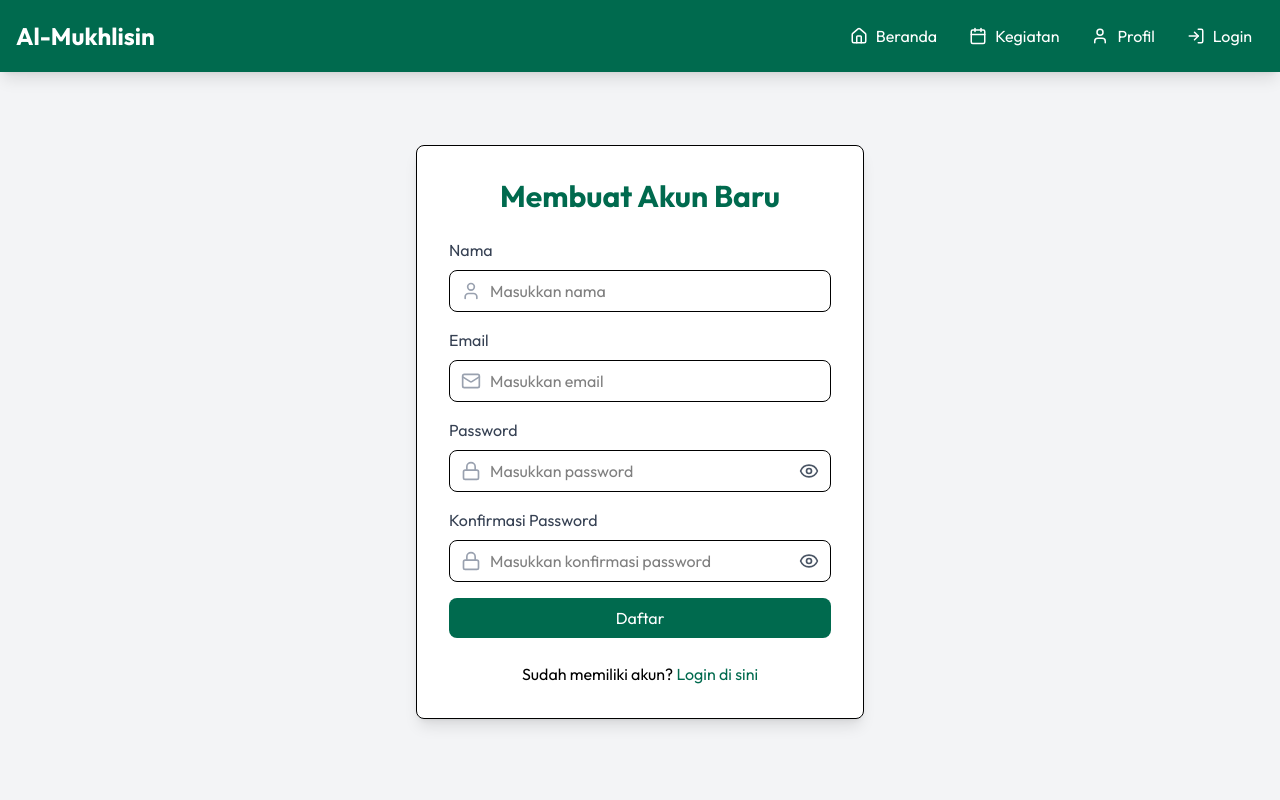
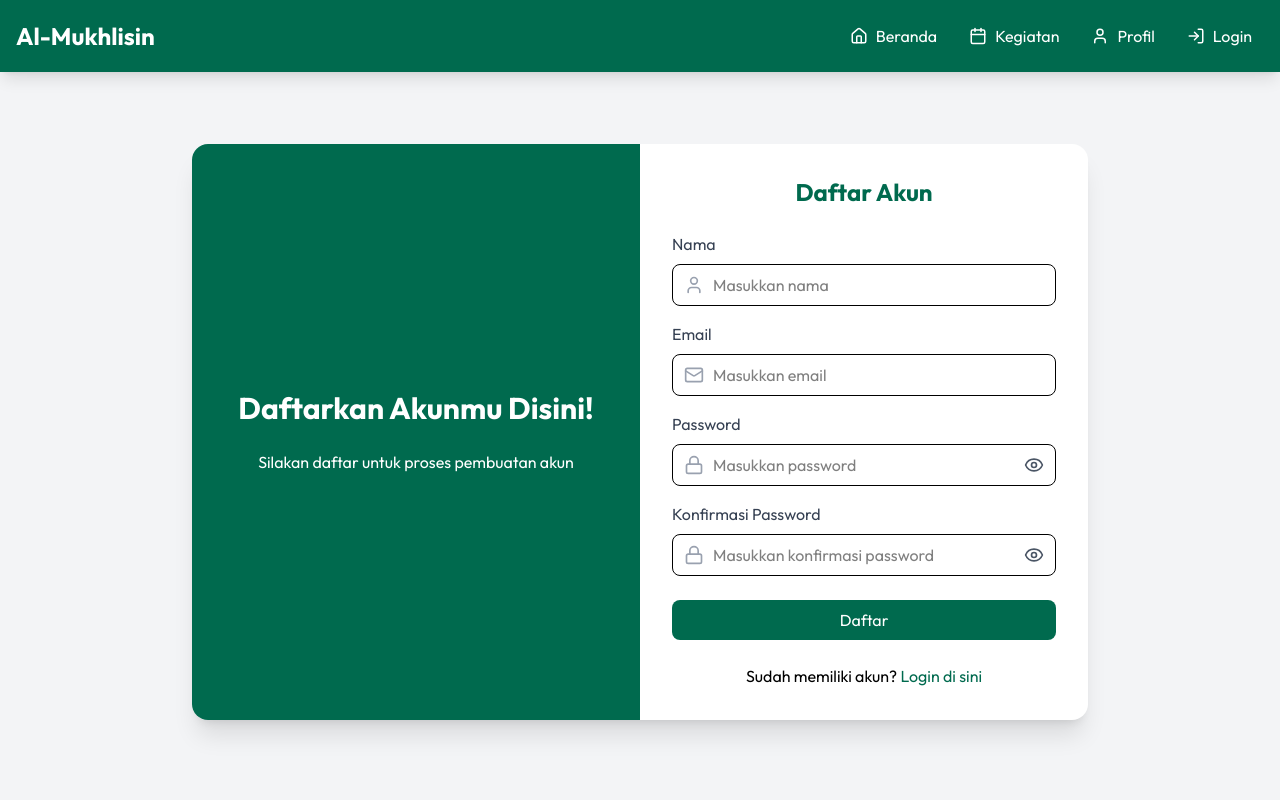
Before and after one commit to Fikri-Rouzan/al-mukhlisin-event, a Vue app: page /register in a window 1280 px wide. Shown: the top 800 px of the page. Built offline with nearby package versions, Linux system fonts and the light colour scheme; no server answers.

Commit message:
twenty-eighth commit

```diff
--- a/src/router/index.js
+++ b/src/router/index.js
@@ -29,7 +29,11 @@ const routes = [
     path: "/",
     component: PublicLayout,
     children: [
-      { path: "", name: "Home", component: HomeView },
+      {
+        path: "",
+        name: "Home",
+        component: HomeView,
+      },
       {
         path: "login",
         name: "Login",
--- a/src/views/auth/LoginView.vue
+++ b/src/views/auth/LoginView.vue
@@ -76,9 +76,17 @@ const handleLogin = async () => {
 <template>
   <div class="flex items-center justify-center min-h-[calc(100vh-8rem)] px-4">
     <div
-      class="w-full max-w-md p-8 space-y-6 border rounded-lg shadow-lg bg-white"
+      class="w-full max-w-4xl flex flex-col md:flex-row bg-white shadow-xl rounded-2xl overflow-hidden"
     >
-      <h1 class="text-3xl font-bold text-center text-primary">Login Akun</h1>
+      <div
+        class="w-full md:w-1/2 bg-primary text-white flex flex-col items-center justify-center p-10 text-center"
+      >
+        <h1 class="text-3xl font-bold">Selamat Datang di Al Mukhlisin!</h1>
+        <p class="mt-6">Silakan login menggunakan akun yang telah dibuat</p>
+      </div>
+
+      <div class="w-full md:w-1/2 p-8 space-y-6">
+        <h1 class="text-2xl font-bold text-center text-primary">Login Akun</h1>
         <form @submit.prevent="handleLogin" class="space-y-4">
           <div>
             <label for="email" class="block text-gray-700 mb-2">Email</label>
@@ -130,7 +138,7 @@ const handleLogin = async () => {
           <button
             type="submit"
             :disabled="loading"
-          class="w-full bg-primary text-white py-2 rounded-lg hover:bg-secondary transition-colors disabled:bg-gray-400 cursor-pointer disabled:cursor-not-allowed"
+            class="mt-2 w-full bg-primary text-white py-2 rounded-lg hover:bg-secondary transition-colors disabled:bg-gray-400 cursor-pointer disabled:cursor-not-allowed"
           >
             {{ loading ? "Sedang Login..." : "Login" }}
           </button>
@@ -139,10 +147,11 @@ const handleLogin = async () => {
           Belum memiliki akun?
           <RouterLink
             to="/register"
-          class="text-primary hover:text-secondary transition-colors"
+            class="text-primary hover:text-secondary hover:underline transition-colors"
             >Daftar di sini</RouterLink
           >
         </p>
       </div>
     </div>
+  </div>
 </template>
--- a/src/views/auth/RegisterView.vue
+++ b/src/views/auth/RegisterView.vue
@@ -86,11 +86,17 @@ const handleRegister = async () => {
 <template>
   <div class="flex items-center justify-center min-h-[calc(100vh-8rem)] px-4">
     <div
-      class="w-full max-w-md p-8 space-y-6 border rounded-lg shadow-lg bg-white"
+      class="w-full max-w-4xl flex flex-col md:flex-row bg-white shadow-xl rounded-2xl overflow-hidden"
     >
-      <h1 class="text-3xl font-bold text-center text-primary">
-        Membuat Akun Baru
-      </h1>
+      <div
+        class="w-full md:w-1/2 bg-primary text-white flex flex-col items-center justify-center p-10 text-center"
+      >
+        <h1 class="text-3xl font-bold">Daftarkan Akunmu Disini!</h1>
+        <p class="mt-6">Silakan daftar untuk proses pembuatan akun</p>
+      </div>
+
+      <div class="w-full md:w-1/2 p-8 space-y-6">
+        <h1 class="text-2xl font-bold text-center text-primary">Daftar Akun</h1>
         <form @submit.prevent="handleRegister" class="space-y-4">
           <div>
             <label for="name" class="block text-gray-700 mb-2">Nama</label>
@@ -189,7 +195,7 @@ const handleRegister = async () => {
           <button
             type="submit"
             :disabled="loading"
-          class="w-full bg-primary text-white py-2 rounded-lg hover:bg-secondary transition-colors disabled:bg-gray-400 cursor-pointer disabled:cursor-not-allowed"
+            class="mt-2 w-full bg-primary text-white py-2 rounded-lg hover:bg-secondary transition-colors disabled:bg-gray-400 cursor-pointer disabled:cursor-not-allowed"
           >
             {{ loading ? "Mendaftar..." : "Daftar" }}
           </button>
@@ -198,10 +204,11 @@ const handleRegister = async () => {
           Sudah memiliki akun?
           <RouterLink
             to="/login"
-          class="text-primary hover:text-secondary transition-colors"
+            class="text-primary hover:text-secondary hover:underline transition-colors"
             >Login di sini</RouterLink
           >
         </p>
       </div>
     </div>
+  </div>
 </template>
```
Lines whose indentation alone changed are shown as unchanged.
